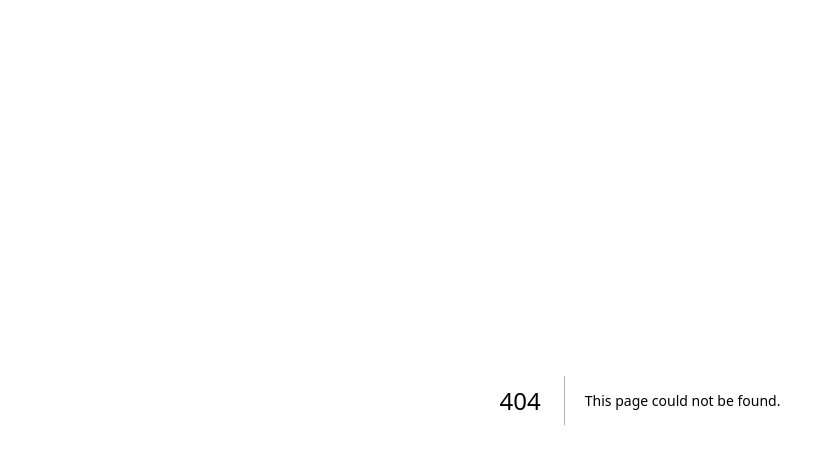
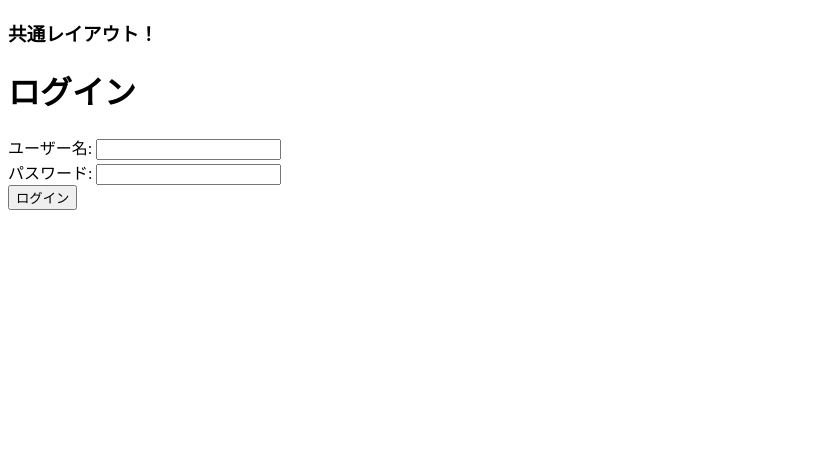
Before and after one commit to HayatoKTYM/nextjs-approuter, a Next.js app: page /login in a window 1280 px wide. Before the commit this address had no page. Shown: the top 464 px of the page, without its empty margins (0-835 px from the left). Built offline with nearby package versions, Linux system fonts and the light colour scheme.

Commit message:
全ページに仮想的な認証を追加

```diff
--- a/src/app/layout.tsx
+++ b/src/app/layout.tsx
@@ -1,11 +1,26 @@
+"use client";
+import { useEffect } from "react";
+import { useRouter } from "next/navigation";
+
 export default function RootLayout({
 	children,
 }: {
 	children: React.ReactNode;
 }) {
+	const router = useRouter();
+
+	useEffect(() => {
+		const token = localStorage.getItem("token");
+
+		// 認証情報がない場合に/loginにリダイレクト
+		if (!token && router.pathname !== "/login") {
+			router.push("/login");
+		}
+	}, [router]);
 	return (
-		<html lang="en">
+		<html lang="ja">
 			<body>
+				<h3>共通レイアウト！</h3>
 				<div>{children}</div>
 			</body>
 		</html>
--- /dev/null
+++ b/src/app/login/page.tsx
@@ -0,0 +1,52 @@
+"use client";
+import React, { useState } from "react";
+import { useRouter } from "next/navigation";
+
+const Login = () => {
+	const [username, setUsername] = useState("");
+	const [password, setPassword] = useState("");
+	const router = useRouter();
+
+	const handleSubmit = (e) => {
+		e.preventDefault();
+
+		// ここでは簡単な認証を実装します。実際のアプリケーションではサーバー側での認証が必要です。
+		if (username === "user" && password === "password") {
+			// トークンを発行し、ローカルストレージに保存
+			const fakeToken = "123456789"; // 実際のアプリケーションでは安全なトークンを生成する必要があります。
+			localStorage.setItem("token", fakeToken);
+
+			// ログイン後にホームページにリダイレクト
+			router.push("/");
+		} else {
+			alert("認証に失敗しました。");
+		}
+	};
+
+	return (
+		<div>
+			<h1>ログイン</h1>
+			<form onSubmit={handleSubmit}>
+				<div>
+					<label>ユーザー名: </label>
+					<input
+						type="text"
+						value={username}
+						onChange={(e) => setUsername(e.target.value)}
+					/>
+				</div>
+				<div>
+					<label>パスワード: </label>
+					<input
+						type="password"
+						value={password}
+						onChange={(e) => setPassword(e.target.value)}
+					/>
+				</div>
+				<button type="submit">ログイン</button>
+			</form>
+		</div>
+	);
+};
+
+export default Login;
```
